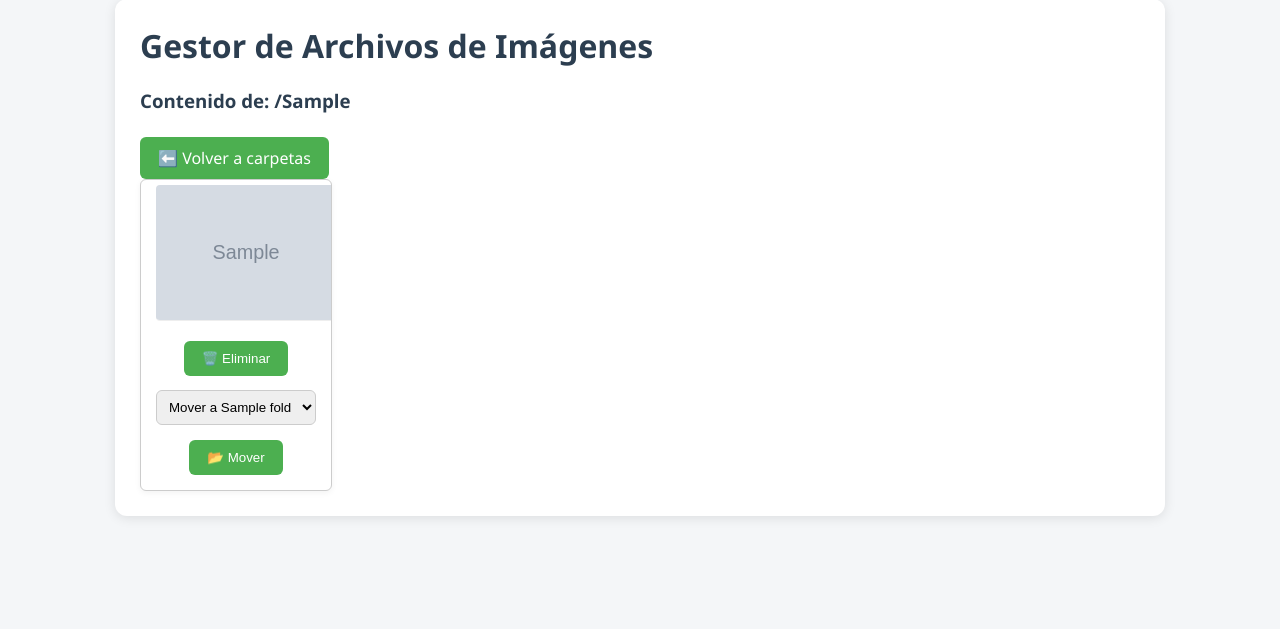
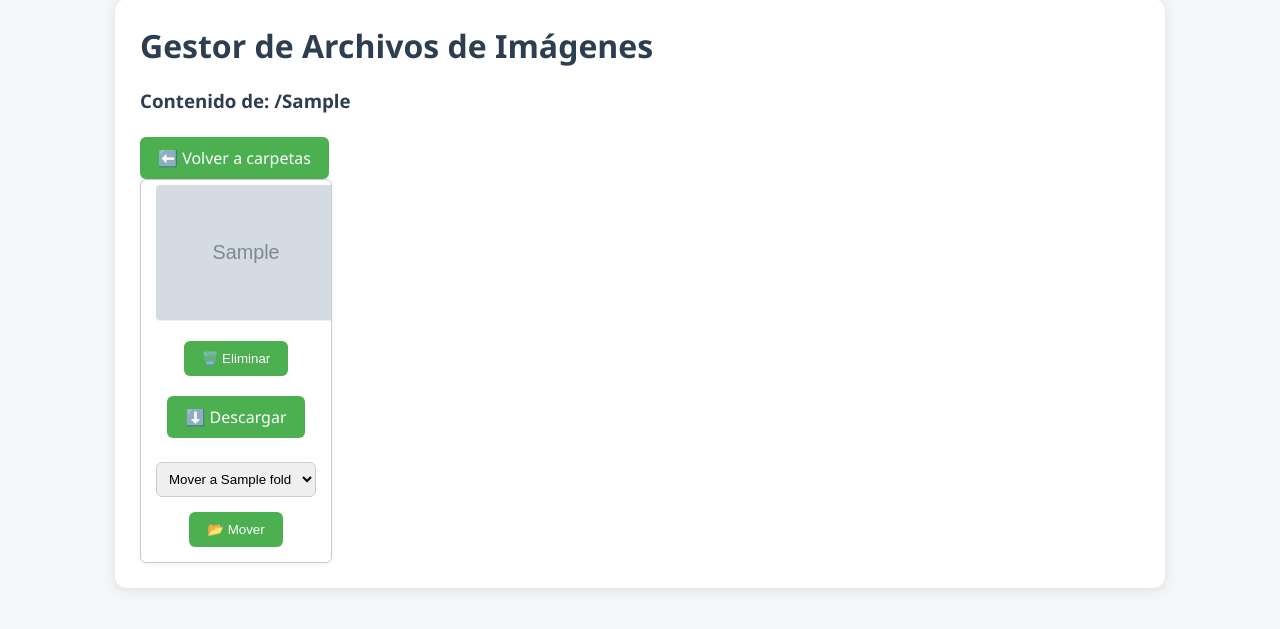
Before and after one commit to jjdoriaupv/TFG-QuantiPlant, a Flask app: template server/templates/galeria.html in a window 1280 px wide. Shown: the part 21-650 px from the top of the page. Run offline with Flask 3, Linux system fonts and the light colour scheme; the template is opened without the code that fills it: most values are stand-ins (such as "Sample title", 1, 10 or a date in 2020); grey boxes marked "Sample" are stand-in pictures.

Commit message:
descargar imagenes

```diff
--- a/server/templates/galeria.html
+++ b/server/templates/galeria.html
@@ -61,6 +61,7 @@
                     <form method="POST" action="{{ url_for('eliminar', path=current_path, filename=image) }}">
                         <button class="button" type="submit">🗑️ Eliminar</button>
                     </form>
+                    <a class="button" href="{{ url_for('uploaded_file', path=current_path, filename=image) }}" download>⬇️ Descargar</a>
                     <form method="POST" action="{{ url_for('mover_imagen') }}">
                         <input type="hidden" name="origen" value="{{ current_path }}">
                         <input type="hidden" name="archivo" value="{{ image }}">
```
